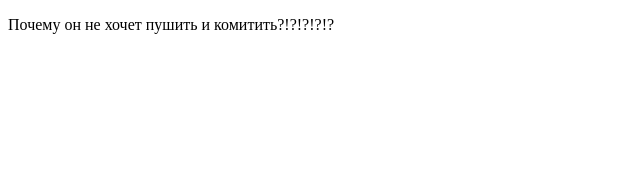
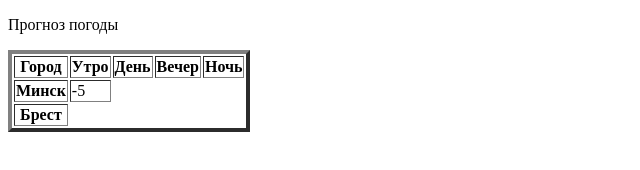
Before and after one commit to MikeVal5599/ValuevMikhailAlexandrovich, a plain HTML site: page шуш.html in a window 1280 px wide. Shown: the whole page, without its empty margins (0-640 px from the left). Drawn offline with Linux system fonts and the light colour scheme.

Commit message:
Wather TAble

```diff
--- a/шуш.html
+++ b/шуш.html
@@ -2,9 +2,28 @@
 <html lang="en">
 <head>
   <meta charset="UTF-8">
-  <title>шуш</title>
+  <title>Прогноз погоды</title>
 </head>
 <body>
-<p>Почему он не хочет пушить и комитить?!?!?!?!?</p>
+<p>
+  Прогноз погоды
+</p>
+<table border="4">
+  <tr>
+    <th><b><span title="Какой именно"> Город</span></b></th>
+    <th>Утро</th>
+    <th>День</th>
+    <th>Вечер</th>
+    <th>Ночь</th>
+  </tr>
+  <tr>
+    <th>Минск</th>
+    <td>-5</td>
+  </tr>
+  <tr>
+    <th>Брест</th>
+  </tr>
+</table>
+
 </body>
 </html>
```
